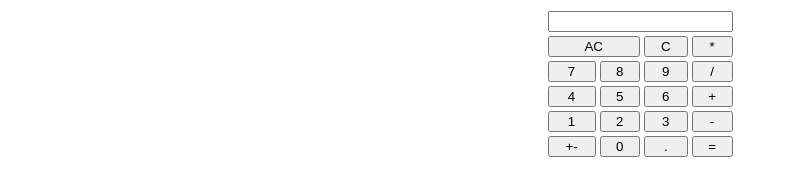
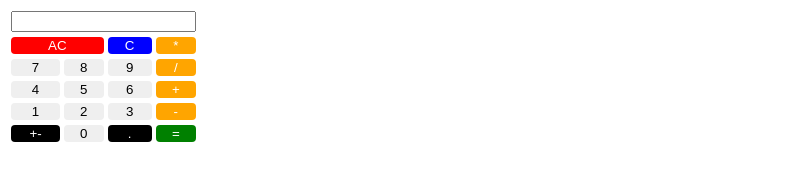
Before and after one commit to Rattlegeass/RevoU, a plain HTML site: page index.html in a window 1280 px wide. Shown: the whole page, without its empty margins (0-785 px from the left). Drawn offline with Linux system fonts and the light colour scheme.

Commit message:
add styling

```diff
--- a/index.html
+++ b/index.html
@@ -4,10 +4,33 @@
         <style>
             button {
                 width: 100%;
+                border: none;
+                border-radius: 4px;
             }
-            table {
-                margin-left: auto;
-                margin-right: auto;
+
+            .red {
+                background-color: red;
+                color: white;
+            }
+
+            .blue {
+                background-color: blue;
+                color: white;
+            }
+
+            .orange {
+                background-color: orange;
+                color: white;
+            }
+
+            .green {
+                background-color: green;
+                color: white;
+            }
+
+            .black {
+                background-color: black;
+                color: white;
             }
         </style>
     </head>
@@ -20,13 +43,13 @@
             </tr>
             <tr>
                 <td colspan="2">
-                    <button>AC</button>
+                    <button class="red">AC</button>
                 </td>
                 <td>
-                    <button>C</button>
+                    <button class="blue">C</button>
                 </td>
                 <td>
-                    <button>*</button>
+                    <button class="orange">*</button>
                 </td>
             </tr>
             <tr>
@@ -40,7 +63,7 @@
                     <button>9</button>
                 </td>
                 <td>
-                    <button>/</button>
+                    <button class="orange">/</button>
                 </td>
             </tr>
             <tr>
@@ -54,7 +77,7 @@
                     <button>6</button>
                 </td>
                 <td>
-                    <button>+</button>
+                    <button class="orange">+</button>
                 </td>
             </tr>
             <tr>
@@ -68,21 +91,21 @@
                     <button>3</button>
                 </td>
                 <td>
-                    <button>-</button>
+                    <button class="orange">-</button>
                 </td>
             </tr>
             <tr>
                 <td>
-                    <button>+-</button>
+                    <button class="black">+-</button>
                 </td>
                 <td>
                     <button>0</button>
                 </td>
                 <td>
-                    <button>.</button>
+                    <button class="black">.</button>
                 </td>
                 <td>
-                    <button>=</button>
+                    <button class="green">=</button>
                 </td>
             </tr>
         </table>
```
